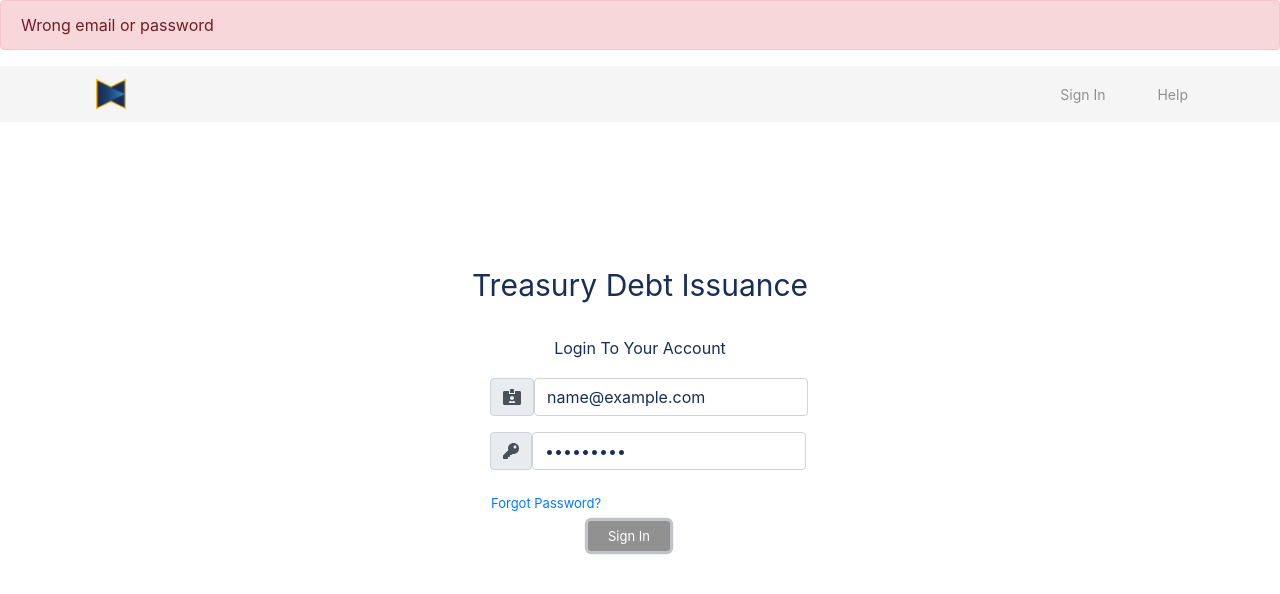
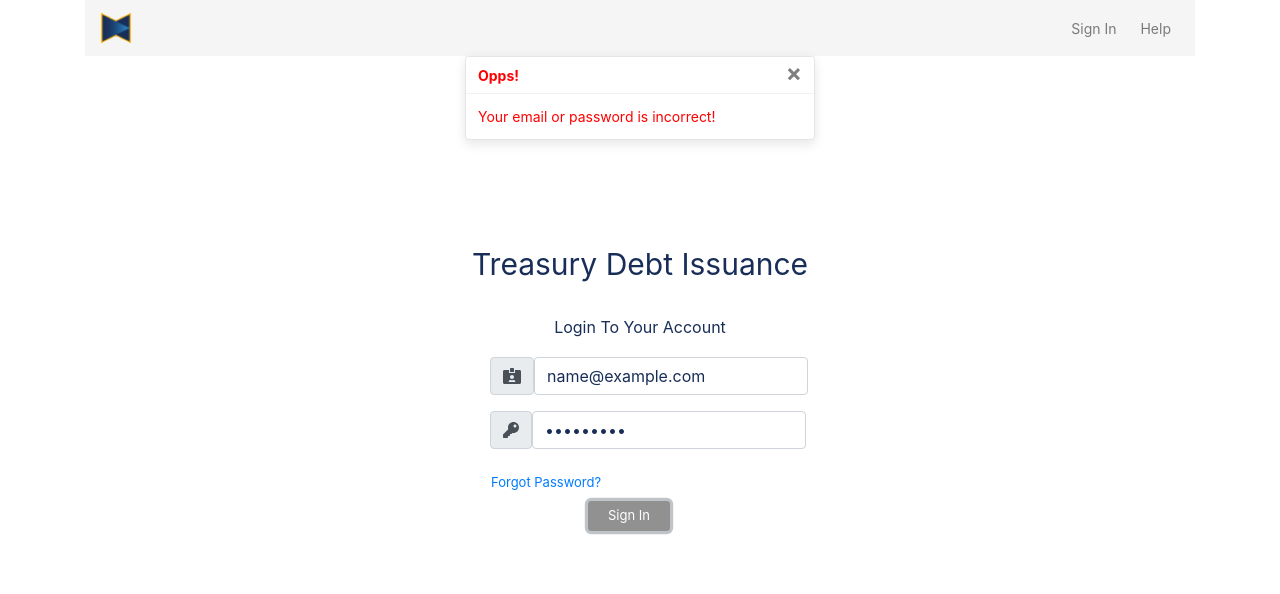
Before and after one commit to jade1001/debt-issuance-ipa, a React (Create React App) app: page /login in a window 1280 px wide. Both pictures are taken after typing "name@example.com", "Sample123" into the empty fields and a click on the button "Sign In". Shown: the top 594 px of the page. Built offline with nearby package versions, Linux system fonts and the light colour scheme.

Commit message:
Fixed some design bugs

```diff
--- a/public/index.html
+++ b/public/index.html
@@ -2,7 +2,7 @@
 <html lang="en">
   <head>
     <meta charset="utf-8" />
-    <link rel="icon" href="%PUBLIC_URL%/favicon.ico" />
+    <link rel="icon" href="%PUBLIC_URL%/logo.png" />
     <meta name="viewport" content="width=device-width, initial-scale=1" />
     <meta name="theme-color" content="#000000" />
     <meta
@@ -10,7 +10,10 @@
       content="Web site created using create-react-app"
     />
     <link rel="apple-touch-icon" href="logo192.png" />
-    <link rel="stylesheet" href="https://stackpath.bootstrapcdn.com/font-awesome/4.7.0/css/font-awesome.min.css" />
+    <link
+      rel="stylesheet"
+      href="https://stackpath.bootstrapcdn.com/font-awesome/4.7.0/css/font-awesome.min.css"
+    />
     <!--
       manifest.json provides metadata used when your web app is installed on a
       user's mobile device or desktop. See https://developers.google.com/web/fundamentals/web-app-manifest/
@@ -31,7 +34,7 @@
       work correctly both with client-side routing and a non-root public URL.
       Learn how to configure a non-root public URL by running `npm run build`.
     -->
-    <title>React App</title>
+    <title>Debt Issuance - IPA</title>
   </head>
   <body>
     <noscript>You need to enable JavaScript to run this app.</noscript>
--- a/src/App.js
+++ b/src/App.js
@@ -8,11 +8,11 @@ import { alertActions } from './Redux/_actions/alert.actions'
 import { PrivateRoute } from './components/PrivateRoute'
 import DashboardMain from './components/DashboardMain'
 import { Login } from './components/Login'
+import { Alert } from 'react-bootstrap'
 
 class App extends Component {
   constructor(props) {
     super(props)
-
     history.listen((location, action) => {
       this.props.clearAlerts()
     })
@@ -23,7 +23,12 @@ class App extends Component {
     return (
       <div className='App'>
         {alert.message && (
-          <div className={`alert ${alert.type}`}>{alert.message}</div>
+          <Alert
+            className={`alert ${alert.type}`}
+            style={{ width: '20%', textAlign: 'center' }}
+          >
+            {alert.message}
+          </Alert>
         )}
         <Router history={history}>
           <Switch>
--- a/src/components/Login.js
+++ b/src/components/Login.js
@@ -2,7 +2,14 @@ import React, { Component } from 'react'
 import LoginNavBar from './LoginNavBar'
 import { connect } from 'react-redux'
 import { userActions } from '../Redux/_actions/user.actions'
-import { Form, Button, Nav, FormLabel, InputGroup } from 'react-bootstrap'
+import {
+  Form,
+  Button,
+  Nav,
+  FormLabel,
+  InputGroup,
+  Toast
+} from 'react-bootstrap'
 import { FontAwesomeIcon } from '@fortawesome/react-fontawesome'
 import { faKey } from '@fortawesome/free-solid-svg-icons'
 import { faIdCardAlt } from '@fortawesome/free-solid-svg-icons'
@@ -17,6 +24,8 @@ class Login extends Component {
       Email: '',
       Password: '',
       submitted: false,
+      visibility: 'hidden',
+      setShow: true
     }
 
     this.emailOnChangeHandler = this.emailOnChangeHandler.bind(this)
@@ -27,24 +36,34 @@ class Login extends Component {
   emailOnChangeHandler(event) {
     this.setState({
       ...this.state,
-      Email: event.target.value,
+      Email: event.target.value
     })
   }
 
   passOnChangeHandler(event) {
     this.setState({
       ...this.state,
-      Password: event.target.value,
+      Password: event.target.value
     })
   }
 
   Login(e) {
     e.preventDefault()
 
-    this.setState({ submitted: true })
-    const { Email, Password } = this.state
-    if (Email && Password) {
-      this.props.login(Email, Password)
+    if (this.state.Email === 'samp@email.com' && this.state.Password === '1') {
+      this.setState({ submitted: true })
+      const { Email, Password } = this.state
+      if (Email && Password) {
+        this.props.login(Email, Password)
+      }
+    } else {
+      this.setState({ visibility: '' })
+      setTimeout(
+        function() {
+          this.setState({ visibility: 'hidden' })
+        }.bind(this),
+        3000
+      )
     }
   }
 
@@ -55,13 +74,30 @@ class Login extends Component {
     return (
       <div>
         <LoginNavBar />
+
+        <Toast
+          delay={2000}
+          autohide
+          onClose={() => this.state.setShow.value}
+          style={{ visibility: this.state.visibility, margin: 'auto' }}
+        >
+          <Toast.Header>
+            <strong className='mr-auto' style={{ color: 'red' }}>
+              Opps!
+            </strong>
+          </Toast.Header>
+          <Toast.Body style={{ color: 'red' }}>
+            Your email or password is incorrect!
+          </Toast.Body>
+        </Toast>
+
         <div style={{ textAlign: 'center' }}>
           <FormLabel
             style={{
               fontSize: 30,
-              marginTop: '11% ',
+              marginTop: '8% ',
               color: '#182e58',
-              backgroundColor: '',
+              backgroundColor: ''
             }}
           >
             Treasury Debt Issuance
@@ -75,7 +111,7 @@ class Login extends Component {
           style={{
             width: 300,
             margin: 'auto',
-            marginTop: 10,
+            marginTop: 10
           }}
           onSubmit={this.Login}
         >
@@ -124,7 +160,7 @@ class Login extends Component {
               height: 30,
               marginLeft: 98,
               backgroundColor: '#919191',
-              border: 'none',
+              border: 'none'
             }}
           >
             Sign In
@@ -142,7 +178,7 @@ function mapState(state) {
 
 const actionCreators = {
   login: userActions.login,
-  logout: userActions.logout,
+  logout: userActions.logout
 }
 
 const connectedLoginPage = connect(mapState, actionCreators)(Login)
--- a/src/components/LoginNavBar.js
+++ b/src/components/LoginNavBar.js
@@ -6,8 +6,9 @@ import logo from './logo.png'
 class LoginNavBar extends Component {
   render() {
     return (
-      <div>
+      <div className='App container'>
         <Navbar
+          fluid='true'
           collapseOnSelect
           expand='lg'
           style={{ backgroundColor: 'rgb(245, 245, 245)', fontSize: '14px' }}
@@ -20,26 +21,18 @@ class LoginNavBar extends Component {
               width='30'
               height='30'
               className='d-inline-block align-top'
-              style={{ marginLeft: 80 }}
             />
           </Navbar.Brand>
           <Navbar.Toggle aria-controls='responsive-navbar-nav' />
           <Navbar.Collapse id='responsive-navbar-nav'>
-            <Nav className='mr-auto'></Nav>
-            <Nav.Link
-              href='#signin'
-              style={{ color: '#919191', marginRight: 20 }}
-              className='navHover'
-            >
-              Sign In
-            </Nav.Link>
-            <Nav.Link
-              href='#help'
-              style={{ color: '#919191', marginRight: 60 }}
-              className='navHover'
-            >
-              Help
-            </Nav.Link>
+            <Nav className='ml-auto'>
+              <Nav.Link href='#signin' className='nav'>
+                Sign In
+              </Nav.Link>
+              <Nav.Link href='#help' className='nav'>
+                Help
+              </Nav.Link>
+            </Nav>
           </Navbar.Collapse>
         </Navbar>
       </div>
--- a/src/components/OpsNotif1.js
+++ b/src/components/OpsNotif1.js
@@ -6,13 +6,17 @@ import { Col, Container, Row } from 'react-bootstrap'
 class OpsNotif1 extends Component {
   render() {
     return (
+      <>
+        <div className='App container'>
           <Container>
             <p style={{ float: 'left', color: '#505050', fontSize: '12px' }}>
               Notifications
             </p>
             <br />
             <br />
-        <Row style={{ borderBottom: '1px solid #F3F3F3', cursor: 'pointer' }}>
+            <Row
+              style={{ borderBottom: '1px solid #F3F3F3', cursor: 'pointer' }}
+            >
               <Col sm={1}>
                 <span style={{ float: 'right' }}>
                   <FontAwesomeIcon
@@ -34,18 +38,24 @@ class OpsNotif1 extends Component {
               </Col>
               <Col sm={4}>
                 {' '}
-            <b style={{ color: '#505050', float: 'left', fontSize: '12px' }}>
+                <b
+                  style={{ color: '#505050', float: 'left', fontSize: '12px' }}
+                >
                   IPA certificate has been issued
                 </b>
               </Col>
               <Col sm={4}>
                 {' '}
-            <b style={{ color: '#505050', float: 'right', fontSize: '12px' }}>
+                <b
+                  style={{ color: '#505050', float: 'right', fontSize: '12px' }}
+                >
                   07/07/2019 12:23:03
                 </b>
               </Col>
             </Row>
-        <Row style={{ borderBottom: '1px solid #F3F3F3', cursor: 'pointer' }}>
+            <Row
+              style={{ borderBottom: '1px solid #F3F3F3', cursor: 'pointer' }}
+            >
               <Col sm={1}>
                 <span style={{ float: 'right' }}>
                   <FontAwesomeIcon
@@ -55,23 +65,31 @@ class OpsNotif1 extends Component {
                 </span>
               </Col>
               <Col sm={3}>
-            <b style={{ color: '#505050', float: 'left', fontSize: '12px' }}>
+                <b
+                  style={{ color: '#505050', float: 'left', fontSize: '12px' }}
+                >
                   MonetaGo 120D 1/11/2019
                 </b>
               </Col>
               <Col sm={4}>
-            <b style={{ color: '#505050', float: 'left', fontSize: '12px' }}>
+                <b
+                  style={{ color: '#505050', float: 'left', fontSize: '12px' }}
+                >
                   New Issuance Approved
                 </b>
               </Col>
               <Col sm={4}>
-            <b style={{ color: '#505050', float: 'right', fontSize: '12px' }}>
+                <b
+                  style={{ color: '#505050', float: 'right', fontSize: '12px' }}
+                >
                   07/07/2019 12:15:49
                 </b>
               </Col>
             </Row>
 
-        <Row style={{ borderBottom: '1px solid #F3F3F3', cursor: 'pointer' }}>
+            <Row
+              style={{ borderBottom: '1px solid #F3F3F3', cursor: 'pointer' }}
+            >
               <Col sm={1}>
                 <span style={{ float: 'right' }}></span>
               </Col>
@@ -115,7 +133,9 @@ class OpsNotif1 extends Component {
               </Col>
             </Row>
 
-        <Row style={{ borderBottom: '1px solid #F3F3F3', cursor: 'pointer' }}>
+            <Row
+              style={{ borderBottom: '1px solid #F3F3F3', cursor: 'pointer' }}
+            >
               <Col sm={1}>
                 <span style={{ float: 'right' }}></span>
               </Col>
@@ -157,6 +177,8 @@ class OpsNotif1 extends Component {
               </Col>
             </Row>
           </Container>
+        </div>
+      </>
     )
   }
 }
```
Also changed, not shown: 1 other file (tests, documents, lock files or other folders). Lines whose indentation alone changed are shown as unchanged.
